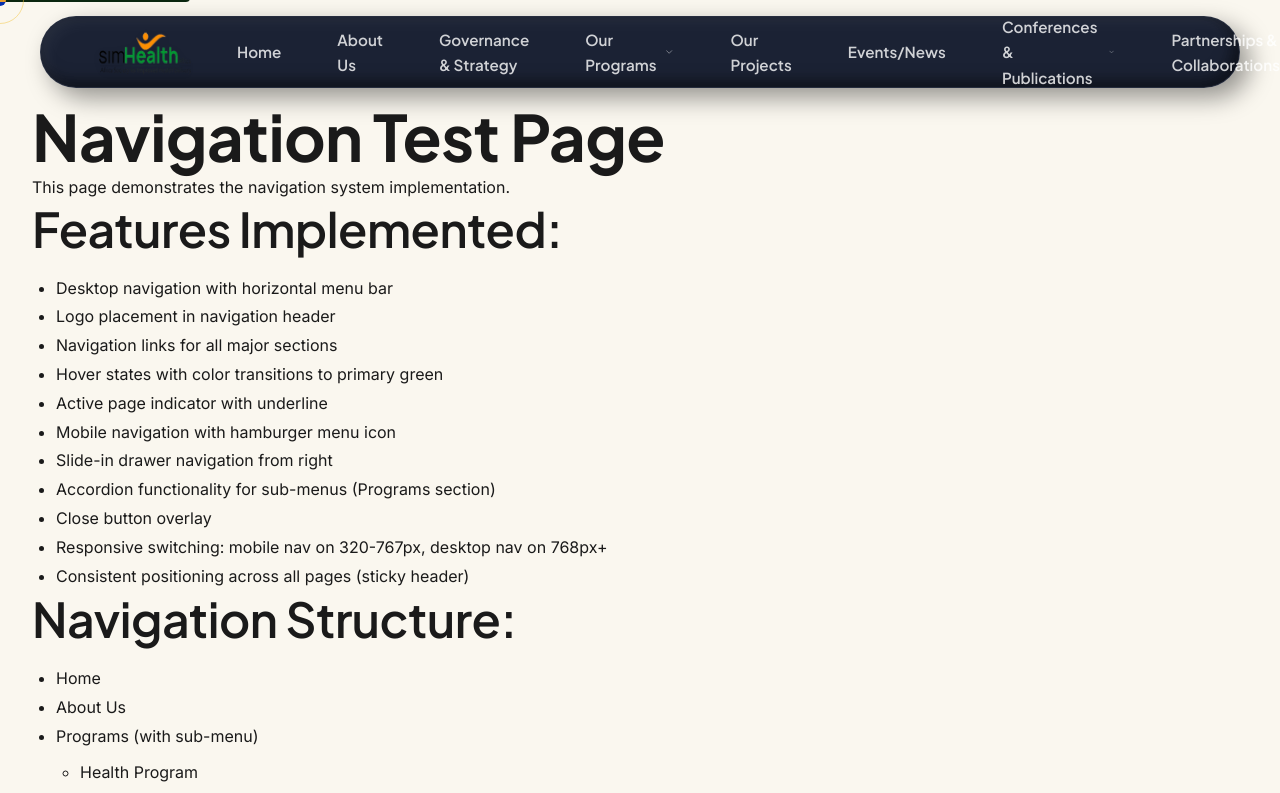
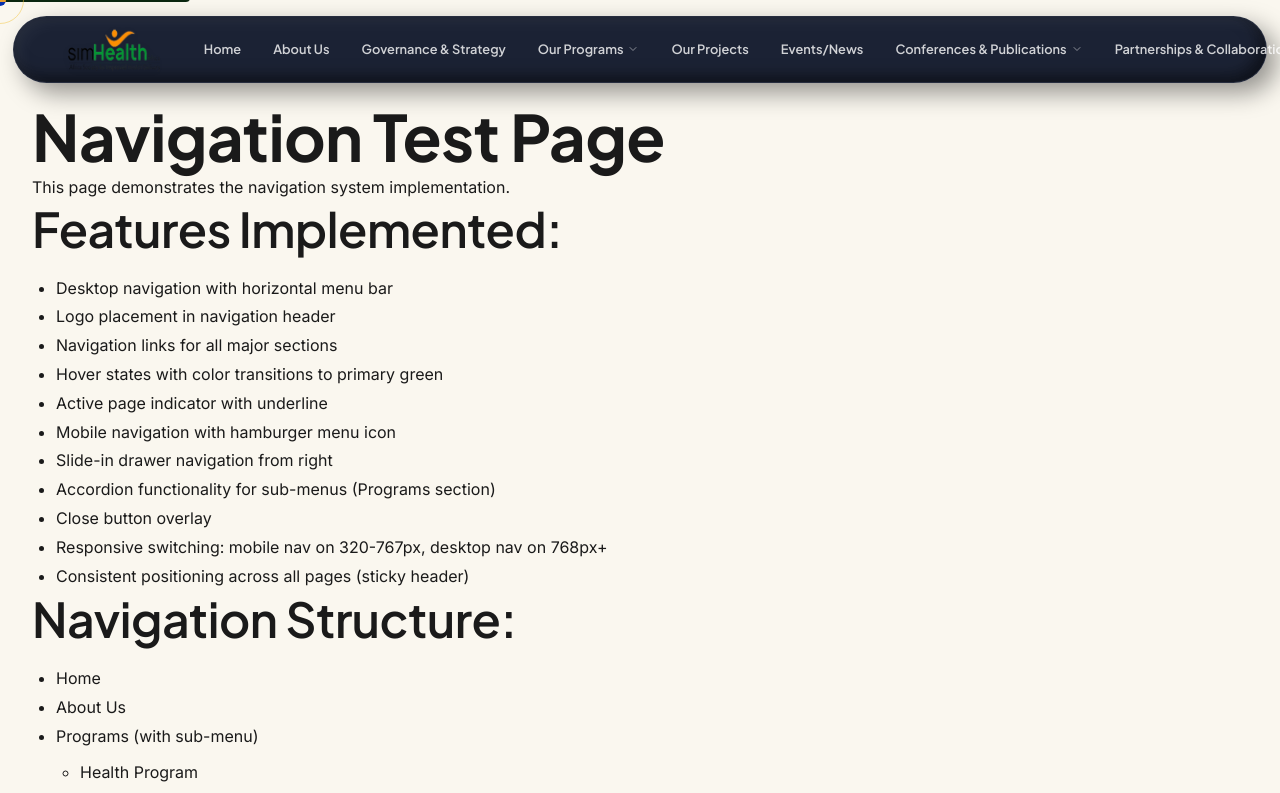
Before and after one commit to stephenmayowa112/simhealth, a Next.js app: page /navigation-test in a window 1280 px wide. Shown: the top 793 px of the page. Built offline with nearby package versions, Linux system fonts and the light colour scheme.

Commit message:
Adjust navbar to accommodate all menu items: reduce font size to 0.8rem, decrease spacing, increase max-width to 1400px, and adjust mobile breakpoint to 1100px

```diff
--- a/components/Navigation/DesktopNav.module.css
+++ b/components/Navigation/DesktopNav.module.css
@@ -17,8 +17,8 @@
   border: var(--clay-border);
   border-radius: var(--radius-pill);
   box-shadow: var(--clay-shadow-outer), var(--clay-shadow-inner);
-  width: 95%;
-  max-width: 1200px;
+  width: 98%;
+  max-width: 1400px;
   pointer-events: auto;
   /* Re-enable clicks inside the nav */
   transition: all 0.4s cubic-bezier(0.16, 1, 0.3, 1);
@@ -27,7 +27,7 @@
 .desktopNav.scrolled {
   background-color: var(--clay-bg-dark);
   box-shadow: var(--clay-shadow-hover);
-  width: 90%;
+  width: 95%;
   padding: 0 1rem;
 }
 
@@ -35,8 +35,8 @@
   display: flex;
   align-items: center;
   justify-content: space-between;
-  height: 70px;
-  padding: 0 1.5rem;
+  height: 65px;
+  padding: 0 1.25rem;
 }
 
 /* Logo */
@@ -73,7 +73,7 @@
   list-style: none;
   margin: 0;
   padding: 0;
-  gap: 2rem;
+  gap: 0.75rem;
   align-items: center;
 }
 
@@ -88,14 +88,15 @@
   display: flex;
   align-items: center;
   gap: 4px;
-  padding: 8px 12px;
+  padding: 8px 10px;
   color: rgba(255, 255, 255, 0.8);
   text-decoration: none;
   font-family: var(--font-primary);
   font-weight: 600;
-  font-size: 0.95rem;
+  font-size: 0.8rem;
   transition: color 0.3s ease, background-color 0.3s ease;
   border-radius: var(--radius-md);
+  white-space: nowrap;
 }
 
 .navLink:hover {
@@ -106,6 +107,8 @@
 .dropdownIcon {
   transition: transform 0.3s ease;
   opacity: 0.6;
+  width: 12px;
+  height: 12px;
 }
 
 .navItem:hover .dropdownIcon {
@@ -203,7 +206,7 @@
 }
 
 /* Hide on mobile */
-@media (max-width: 900px) {
+@media (max-width: 1100px) {
   .navWrapper {
     display: none;
   }
--- a/components/Navigation/MobileNav.module.css
+++ b/components/Navigation/MobileNav.module.css
@@ -348,7 +348,7 @@
 }
 
 /* Hide on desktop */
-@media (min-width: 768px) {
+@media (min-width: 1101px) {
   .mobileNav {
     display: none;
   }
```
